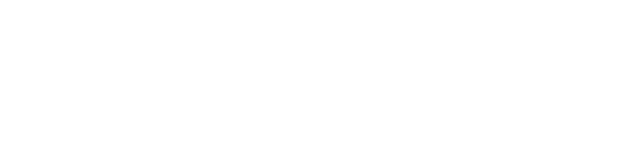
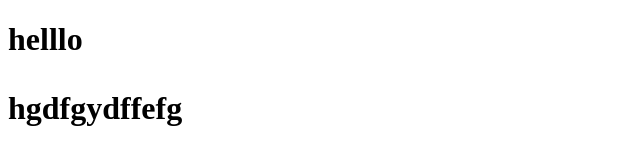
Before and after one commit to sanafathi30/test, a website: page index.html in a window 1280 px wide. Shown: the whole page, without its empty margins (0-640 px from the left). Drawn offline with Linux system fonts and the light colour scheme.

Commit message:
for fun
add h1 and p tag

```diff
--- a/index.html
+++ b/index.html
@@ -7,6 +7,7 @@
     <title>Document</title>
 </head>
 <body>
-
+    <h1>helllo <h1>
+        <p>hgdfgydffefg</p>
 </body>
 </html>
```
